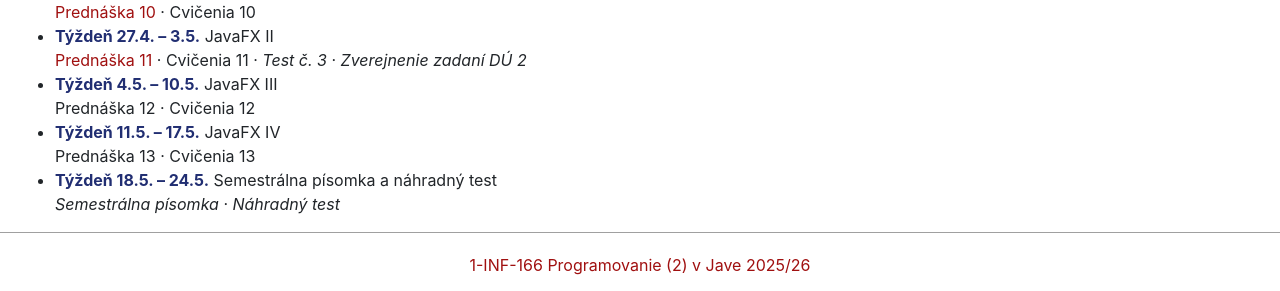
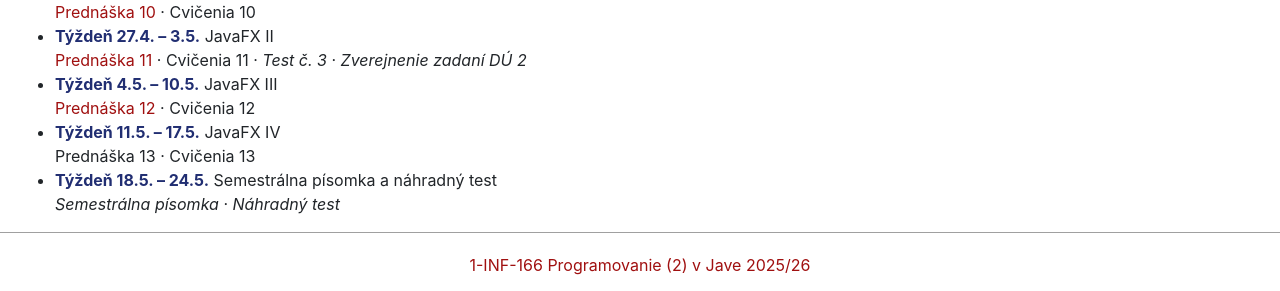
Before and after one commit to dcs-fmph/prog2, a Jekyll site: the page built from notes/Prednasky.md, in a window 1280 px wide. Shown: the part 488-779 px from the top of the page. Built offline with Jekyll 4.4.1, drawn with Linux system fonts in a browser that asks for light colours; nearby versions of some CDN libraries; our own code applies the rules of GitHub Pages for plain Markdown files; part of the change alters nothing that is shown.

```diff
--- a/_data/semester.yaml
+++ b/_data/semester.yaml
@@ -82,8 +82,7 @@ weeks:
   - date: '4.5. &ndash; 10.5.'
     content: 'JavaFX III'
     items:
-      # - {type: notes, file: P12, name: 'Prednáška 12'}
-      - {type: text, name: 'Prednáška 12'}
+      - {type: notes, file: P12, name: 'Prednáška 12'}
       - {type: text, name: 'Cvičenia 12'}
 
   - date: '11.5. &ndash; 17.5.'
```
